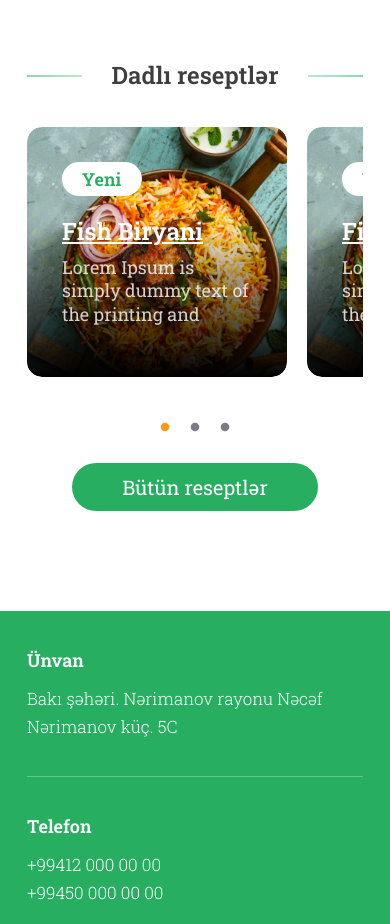
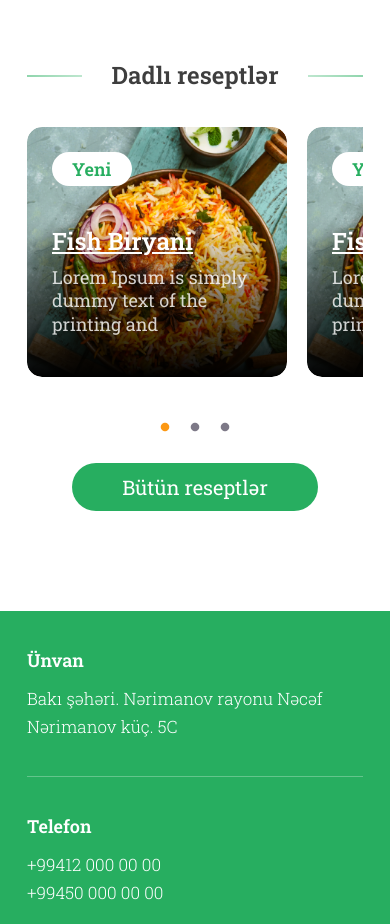
Before and after one commit to turana1998/Freelance, a plain HTML site: page fuad/index.html in a window 390 px wide. Shown: the part 2780-3704 px from the top of the page. Drawn offline with nearby package versions, Linux system fonts and the light colour scheme.

Commit message:
sass changes

```diff
--- a/fuad/sass/Base/_responsive.scss
+++ b/fuad/sass/Base/_responsive.scss
@@ -206,47 +206,9 @@
             margin: 0 !important;
             margin-bottom: 30px !important;
             .recept {
-                height: 320px;
-                background-repeat: no-repeat;
-                background-size: cover;
-                border-radius: 15px;
-                display: flex;
-                padding: 35px;
-                flex-direction: column;
-                justify-content: space-between;
-                -webkit-transition: all 0.8s ease-in-out;
-                position: relative;
-                overflow: hidden;
-                &:hover{
-                    -webkit-transform: scale(1.1);
-                    transform: scale(1.1);
-                    -webkit-transition: all 0.8s ease-in-out;
-                }
-
-                h3 {
-                    font: normal 600 24px Roboto Slab;
-                    line-height: 29px;
-                    text-decoration-line: underline;
-                    color: $white;
-                    margin-bottom: 10px;
-                }
-
-                p {
-                    font: normal normal 18px Roboto Slab;
-                    line-height: 130%;
-                    color: $white;
-                    opacity: 0.8;
-                }
-
-                .new {
-                    background: $white;
-                    border-radius: 46px;
-                    padding: 6px 20px;
-                    font: normal 600 18px Roboto Slab;
-                    line-height: 22px;
-                    color: $main;
-                    width: 80px;
-                }
+                height: 320px !important;
+                padding: 25px !important;
+                margin: 0 !important;
             }
         }
         .regular{
@@ -349,6 +311,3 @@
         }
     }
 }
-@media (min-width: 992px) {
-
-}
--- a/fuad/sass/Layout/_recept.scss
+++ b/fuad/sass/Layout/_recept.scss
@@ -71,13 +71,14 @@
         overflow: hidden;
         margin: 0 15px 30px 15px;
         border-radius: 15px;
-        @media (min-width: 992px) {
-            .recept {
+        .recept {
             height: 400px;
             background-repeat: no-repeat;
             background-size: cover;
             border-radius: 15px;
-
+            display: flex !important;
+            justify-content: space-between;
+            flex-direction: column;
             padding: 35px;
 
             -webkit-transition: all 0.8s ease-in-out;
@@ -95,7 +96,6 @@
                 text-decoration-line: underline;
                 color: $white;
                 margin-bottom: 10px;
-                margin-top: 55%;
             }
 
             p {
@@ -113,11 +113,8 @@
                 line-height: 22px;
                 color: $main;
                 width: 80px;
-                position: absolute;
             }
         }
-        }
-
     }
 
     .all {
```
Also changed, not shown: fuad/recept.html (+2 -2 lines), fuad/sass/style.css, 1 other file.
